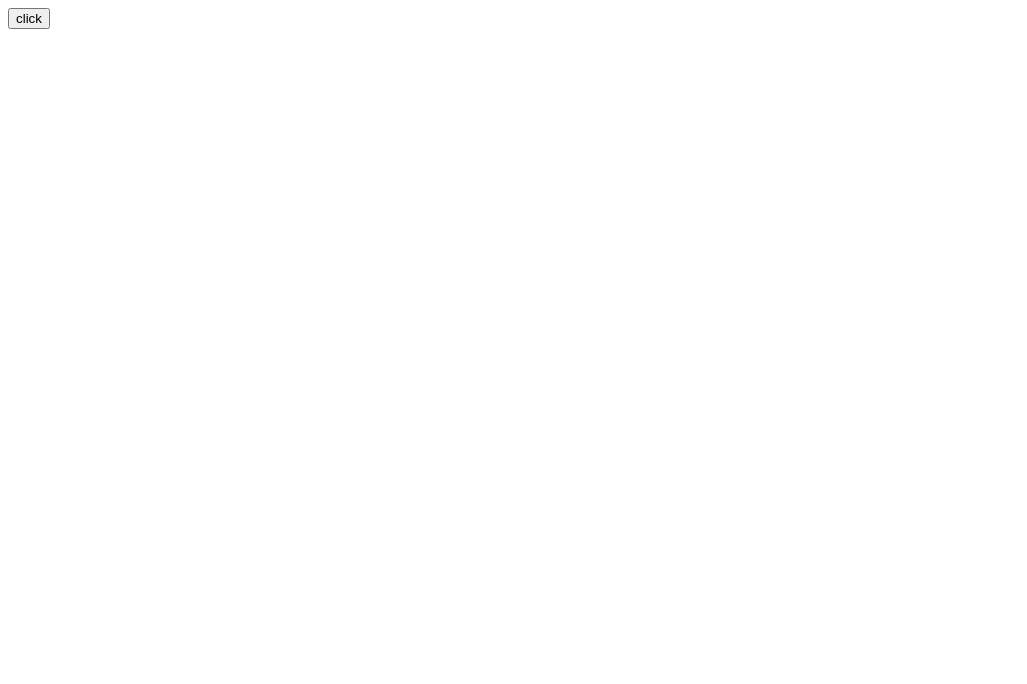
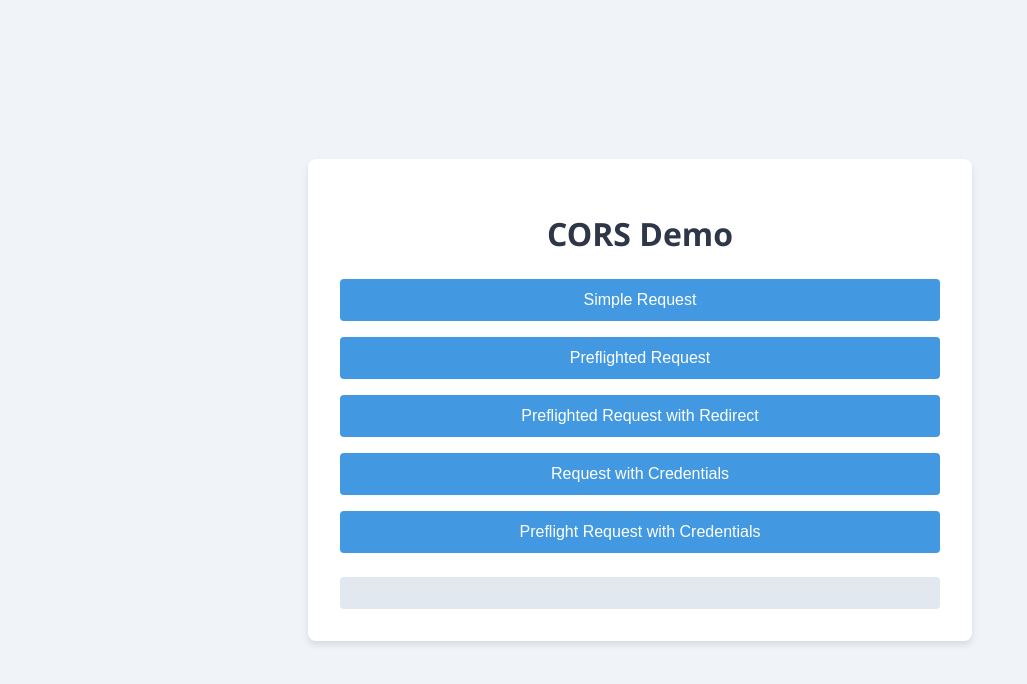
Before and after one commit to Thang0611/cors, a website: page index.html in a window 1280 px wide. Shown: the whole page, without its empty margins (0-1027 px from the left). Drawn offline with Linux system fonts and the light colour scheme.

Commit message:
fix code

```diff
--- a/index.html
+++ b/index.html
@@ -1,41 +1,126 @@
 <!DOCTYPE html>
 <html lang="en">
-
 <head>
     <meta charset="UTF-8">
     <meta name="viewport" content="width=device-width, initial-scale=1.0">
-    <title>Document</title>
+    <title>CORS Demo</title>
+    <style>
+        body {
+            font-family: 'Segoe UI', Tahoma, Geneva, Verdana, sans-serif;
+            background-color: #f0f4f8;
+            display: flex;
+            justify-content: center;
+            align-items: center;
+            height: 100vh;
+            margin: 0;
+        }
+        .container {
+            background-color: #ffffff;
+            border-radius: 8px;
+            box-shadow: 0 4px 6px rgba(0, 0, 0, 0.1);
+            padding: 2rem;
+            width: 100%;
+            max-width: 600px;
+        }
+        h1 {
+            color: #2d3748;
+            text-align: center;
+            margin-bottom: 1.5rem;
+        }
+        .button-container {
+            display: grid;
+            gap: 1rem;
+        }
+        button {
+            background-color: #4299e1;
+            border: none;
+            border-radius: 4px;
+            color: white;
+            cursor: pointer;
+            font-size: 1rem;
+            padding: 0.75rem 1rem;
+            transition: background-color 0.3s ease;
+        }
+        button:hover {
+            background-color: #3182ce;
+        }
+        #result {
+            background-color: #e2e8f0;
+            border-radius: 4px;
+            margin-top: 1.5rem;
+            padding: 1rem;
+            white-space: pre-wrap;
+        }
+    </style>
 </head>
+<body>
+    <div class="container">
+        <h1>CORS Demo</h1>
+        <div class="button-container">
+            <button onclick="makeRequest('simple')">Simple Request</button>
+            <button onclick="makeRequest('preflight')">Preflighted Request</button>
+            <button onclick="makeRequest('redirect')">Preflighted Request with Redirect</button>
+            <button onclick="makeRequest('credentials')">Request with Credentials</button>
+            <button onclick="makeRequest('preflightCredentials')">Preflight Request with Credentials</button>
+        </div>
+        <div id="result"></div>
+    </div>
 
-<body>
-    <button id="btn"> click</button>
-    <h2 id="data"></h2>
     <script>
-        const dataText = document.getElementById('data');
-        const button = document.getElementById("btn");
-        button.addEventListener('click', () => {
-            fetch('http://localhost:3000/data', {
-                method: 'GET',
-                headers: {
-                    'Origin': 'http://localhost:3000',
-                    'Content-Type': 'application/json'
+        const API_BASE_URL = 'http://localhost:3000';
+
+        async function makeRequest(type) {
+            const resultElement = document.getElementById('result');
+            resultElement.textContent = 'Loading...';
+
+            try {
+                let response;
+                switch (type) {
+                    case 'simple':
+                        response = await fetch(`${API_BASE_URL}/simple`);
+                        break;
+                    case 'preflight':
+                        response = await fetch(`${API_BASE_URL}/preflight`,
+                        {
+                            method: 'GET',
+                            headers: {
+                                "X-PINGOTHER":"ping",
+                            },
+                        }
+                    );
+                        break;
+                    case 'redirect':
+                        response = await fetch(`${API_BASE_URL}/redirect`, {
+                            method: 'GET',
+                            headers: {
+                                "X-PINGOTHER":"ping",
+                                'Content-Type': 'application/json'
+                            },
+                            redirect: 'follow'
+                        });
+                        break;
+                    case 'credentials':
+                        response = await fetch(`${API_BASE_URL}/credentials`, {
+                            credentials: 'include'
+                        });
+                        break;
+                    case 'preflightCredentials':
+                        response = await fetch(`${API_BASE_URL}/preflight-credentials`, {
+                            method: 'POST',
+                            headers: {
+                                "X-PINGOTHER":"ping",
+                            },
+                            credentials: 'include'
+                        });
+                        break;
                 }
-            })
-                .then(response => {
-                    console.log('Response Headers:', [...response.headers.entries()]);
-                    return response.json();
-                })
-                .then(data => {
-                    console.log(data)
-                    dataText.innerHTML=data?.message
-                })
-                .catch(error => console.error('Error:', error));
-        })
 
-
-
+                const data = await response.json();
+                resultElement.textContent = JSON.stringify(data?.message, null, 2);
+            } catch (error) {
+                resultElement.textContent = `Error: ${error.message}`;
+            }
+        }
     </script>
-
 </body>
-
 </html>
--- a/package.json
+++ b/package.json
@@ -3,12 +3,14 @@
   "version": "1.0.0",
   "main": "index.js",
   "scripts": {
-    "test": "echo \"Error: no test specified\" && exit 1"
+    "test": "echo \"Error: no test specified\" && exit 1",
+    "start": "nodemon main.js"
   },
   "author": "",
   "license": "ISC",
   "description": "",
   "dependencies": {
-    "express": "^4.21.1"
+    "express": "^4.21.1",
+    "nodemon": "^3.1.7"
   }
 }
```
Also changed, not shown: main.js (+34 -4 lines), redirect.html (added, +41 -0 lines), 1 other file.
